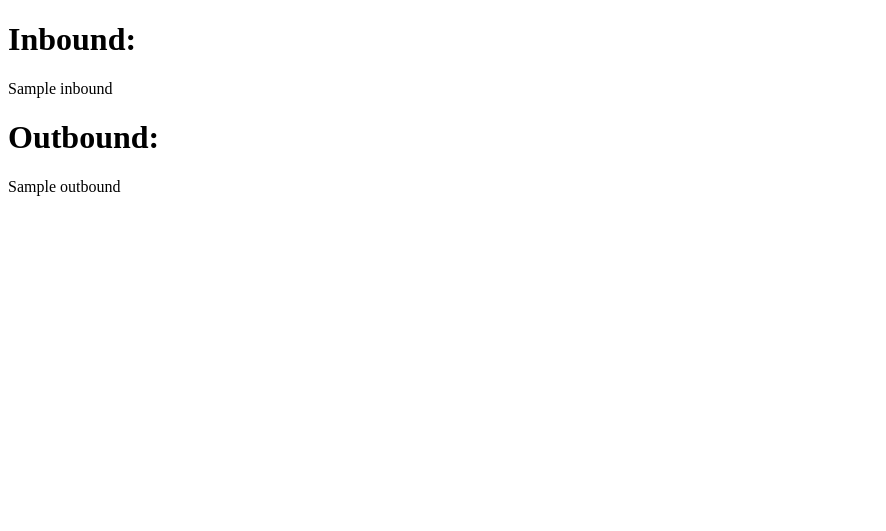
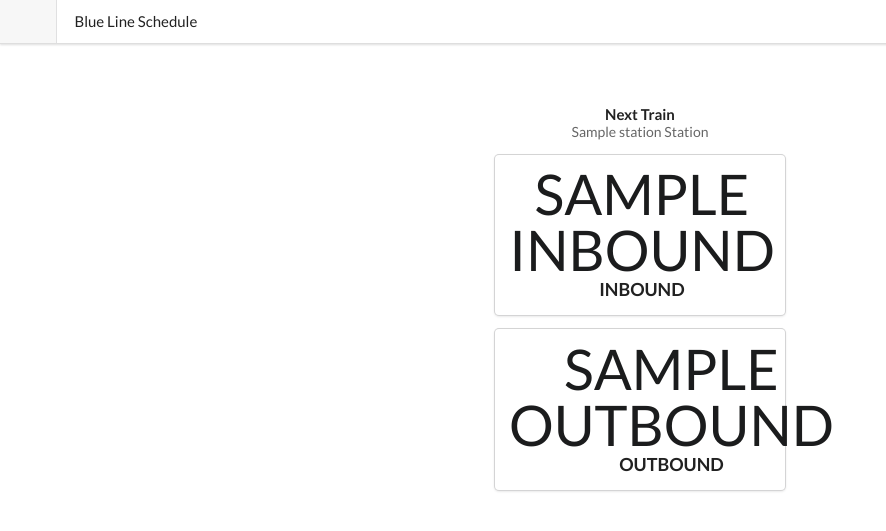
Before and after one commit to nmundo/next-train, a Flask app: template templates/next_train.html in a window 1280 px wide. Shown: the top 531 px of the page, without its empty margins (0-886 px from the left). Run offline with Flask 2, Linux system fonts and the light colour scheme; the template is opened without the code that fills it: most values are stand-ins (such as "Sample title", 1, 10 or a date in 2020); some web fonts are replaced.

Commit message:
Styled next train page

```diff
--- a/app.py
+++ b/app.py
@@ -50,7 +50,7 @@ def see_next_train(station_id):
     next_train = get_next_train(station_id)
     db = get_db()
     cur = db.execute(f'SELECT name FROM stations WHERE id = {station_id}')
-    station = cur.fetchall()
+    station = cur.fetchone()[0]
     cur.close()
     return render_template('next_train.html', station=station, next_train=next_train)
 
@@ -86,7 +86,7 @@ def get_next_train(station_id, direction=None):
                 if datetime.strptime(timepoint, '%I:%M %p') < current_time:
                     pass
                 else:
-                    next_train['inbound'] = datetime.strptime(timepoint, '%I:%M %p')
+                    next_train['inbound'] = timepoint
                     break
 
     if direction is None or direction == 'outbound':
@@ -98,7 +98,7 @@ def get_next_train(station_id, direction=None):
                 if datetime.strptime(timepoint, '%I:%M %p') < current_time:
                     pass
                 else:
-                    next_train['outbound'] = datetime.strptime(timepoint, '%I:%M %p')
+                    next_train['outbound'] = timepoint
                     break
 
     return next_train
--- /dev/null
+++ b/templates/index.html
@@ -0,0 +1,23 @@
+<!DOCTYPE html>
+<html lang="en">
+<head>
+    <meta charset="UTF-8">
+    <title>Blue Line Stations</title>
+    <link rel="stylesheet" href="{{ url_for('static', filename='semantic.min.css') }}" />
+</head>
+<body>
+<div class="ui top fixed large menu">
+    {% block nav_button %}
+        <a class="item">
+            <i class="train icon"></i>
+        </a>
+    {% endblock %}
+    <span class="borderless item">Blue Line Schedule</span>
+</div>
+<div class="ui padded grid">
+  <div class="column">
+      {% block content %}{% endblock %}
+  </div>
+</div>
+</body>
+</html>
--- a/templates/next_train.html
+++ b/templates/next_train.html
@@ -1,13 +1,43 @@
-<!DOCTYPE html>
-<html lang="en">
-<head>
-    <meta charset="UTF-8">
-    <title>Next Train for blah</title>
-</head>
-<body>
-<h1>Inbound:</h1>
-<div>{{ next_train.inbound }}</div>
-<h1>Outbound:</h1>
-<div>{{ next_train.outbound }}</div>
-</body>
-</html>
+{% extends "index.html" %}
+{% block nav_button %}
+    <a href="{{ url_for('station_list') }}" class="item">
+        <i class="chevron left icon"></i>
+    </a>
+{% endblock %}
+{% block content %}
+    <h4 class="ui center aligned icon header">
+      <i class="train icon"></i>
+      <div class="content">
+        Next Train
+        <div class="sub header">{{ station }} Station</div>
+      </div>
+    </h4>
+    <div class="ui centered card">
+      <div class="content">
+          <div class="ui center aligned header">
+            <div class="ui statistic">
+                <div class="value">
+                  {{ next_train.inbound }}
+                </div>
+                <div class="label">
+                  Inbound
+                </div>
+              </div>
+          </div>
+      </div>
+    </div>
+    <div class="ui centered card">
+      <div class="content">
+          <div class="ui center aligned header">
+              <div class="ui statistic">
+                <div class="value">
+                  {{ next_train.outbound }}
+                </div>
+                <div class="label">
+                  Outbound
+                </div>
+              </div>
+          </div>
+      </div>
+    </div>
+{% endblock %}
```
Also changed, not shown: templates/station_list.html (+4 -18 lines).
